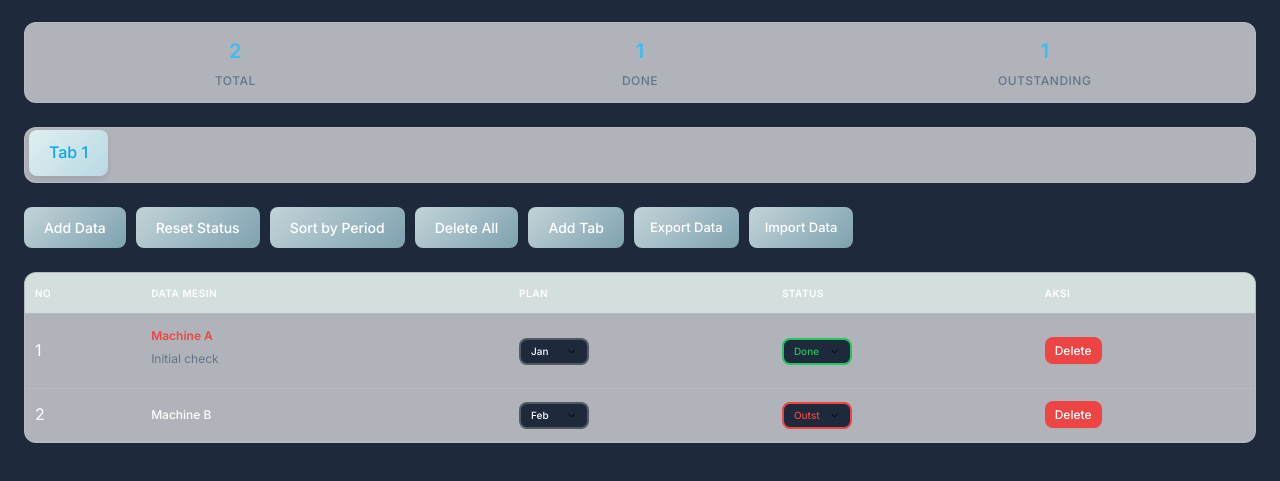
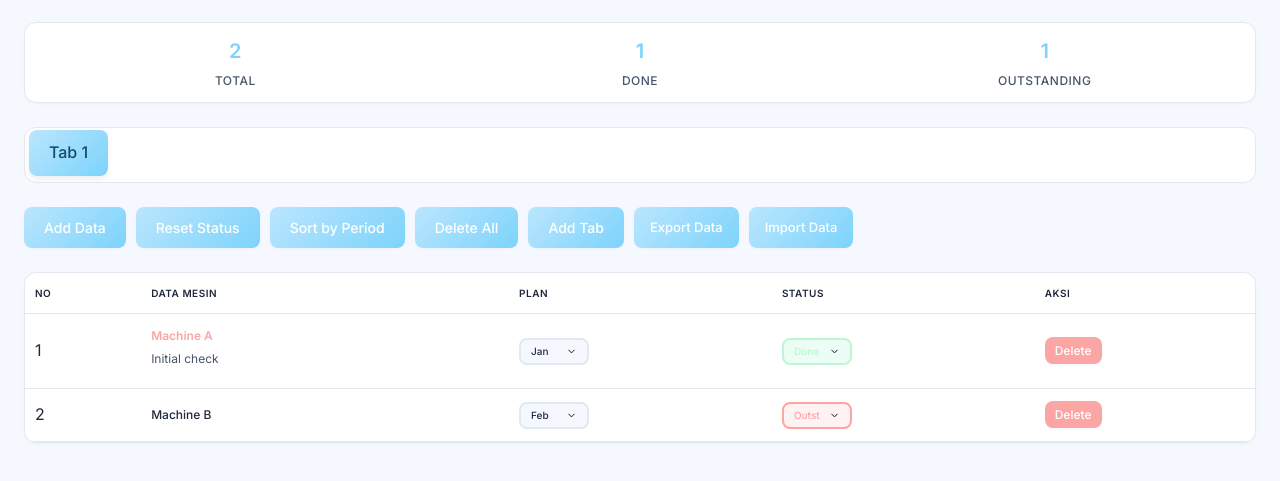
Before and after one commit to AnwarITM/ce, a plain HTML site: page index.html in a window 1280 px wide. Shown: the part 105-586 px from the top of the page. Drawn offline with Linux system fonts and the light colour scheme.

Commit message:
Update theme-light.css
Blue ice theme

```diff
--- a/theme-light.css
+++ b/theme-light.css
@@ -1,35 +1,27 @@
 :root {
-  /* 💎 Latar Kristal */
-  --bg-color:  #1e293b ;               /* Putih kebiruan transparan */
-  --card-bg: rgba(255, 255, 255, 0.65); /* Kaca buram semi transparan */
-  --border-color: rgba(200, 200, 200, 0.3); /* Border soft */
+  /* Warna dasar */
+  --bg-color: #f5f9ff;             /* biru sangat pucat */
+  --card-bg: #ffffff;              /* putih bersih */
+  --text-color: #1e293b;           /* dark slate biru */
+  --border-color: #e2e8f0;         /* abu kebiruan soft */
 
-  /* 🔷 Warna Aksen Crystal */
-  --primary-color: #38bdf8;          /* Biru langit jernih */
-  --primary-hover: #0ea5e9;          /* Biru laut terang */
-  --secondary-color: rgba(236, 253, 245, 0.6); /* Hijau mint transparan */
-  --effect-color: rgba(14, 165, 233, 0.12); /* Efek glow aqua */
+  /* Warna utama dan status */
+  --primary-color: #7dd3fc;        /* biru muda */
+  --danger-color: #fca5a5;         /* coral pink */
+  --success-color: #bbf7d0;        /* mint green */
+  --text-secondary: #475569;       /* abu navy ringan */
+  --header-text-color: #0c4a6e;    /* biru navy tajam */
 
-  /* 🖋️ Teks */
-  --text-color: #fff;             /* Abu tua (kontras lembut) */
-  --text-secondary: #64748b;         /* Abu terang */
-  --header-text-color: #0ea5e9;      /* Biru terang (judul/tab aktif) */
+  /* Hover dan status background */
+  --primary-hover: #38bdf8;        /* biru stabil */
+  --status-done-bg: #ecfdf5;       /* hijau pastel */
+  --status-outstanding-bg: #fef2f2;
 
-  /* ✅ Status */
-  --success-color: #22c55e;          /* Hijau segar */
-  --danger-color: #ef4444;           /* Merah solid */
-  --warning-color: #facc15;          /* Kuning lemon */
+  /* Shadow */
+  --shadow-sm: 0 1px 3px rgba(0, 0, 0, 0.03);
+  --shadow-md: 0 4px 6px rgba(0, 0, 0, 0.06);
+  --shadow-lg: 0 10px 15px rgba(0, 0, 0, 0.1);
 
-  /* 🌫️ Shadow glassy */
-  --shadow-sm: 0 1px 3px rgba(0, 0, 0, 0.04);
-  --shadow-md: 0 4px 6px rgba(0, 0, 0, 0.08);
-  --shadow-lg: 0 10px 15px rgba(0, 0, 0, 0.12);
-
-  /* 🌈 Gradasi Lembut */
-  --gradient-primary: linear-gradient(135deg, rgba(236, 254, 255, 0.8), rgba(190, 242, 255, 0.6));
-
-  .card, .table-container, .modal-content {
-  backdrop-filter: blur(12px);
-  -webkit-backdrop-filter: blur(12px);
+  /* Gradien biru es */
+  --gradient-primary: linear-gradient(135deg, #bae6fd 0%, #7dd3fc 100%);
 }
-}
```
